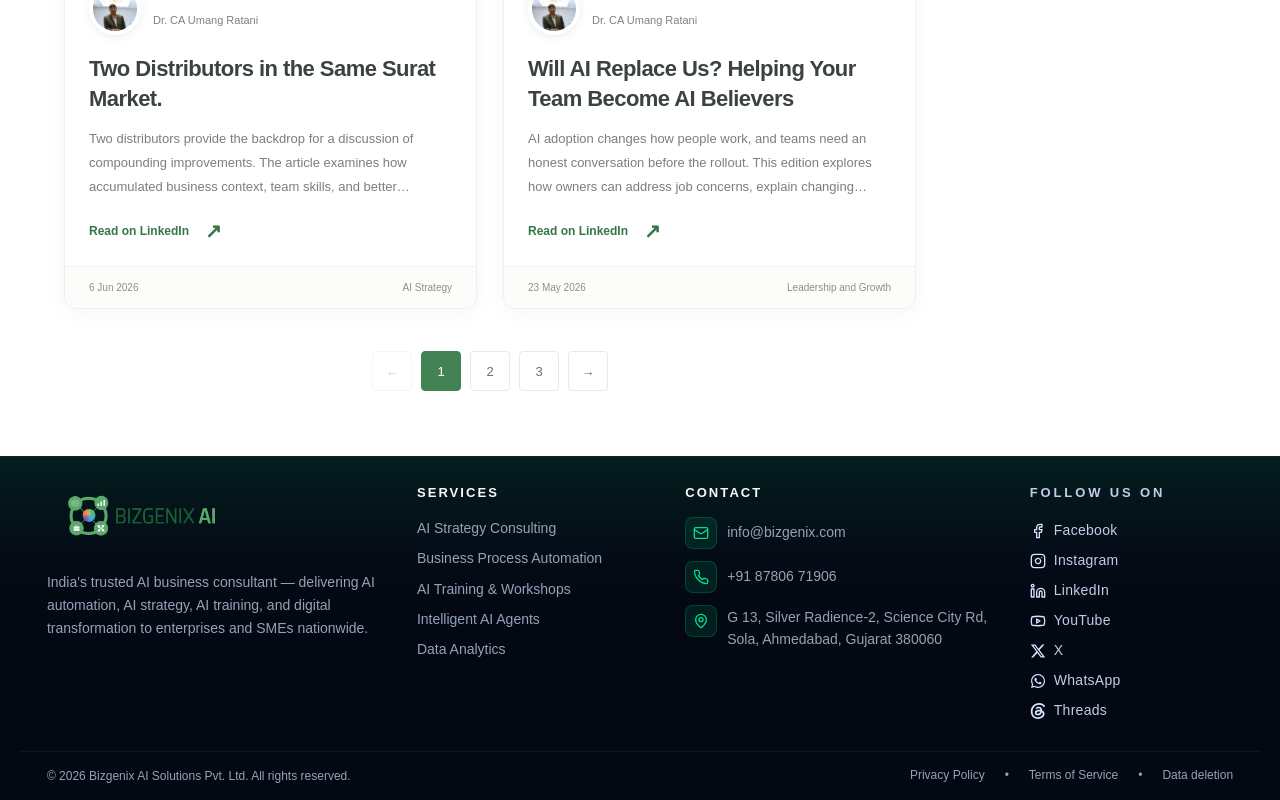
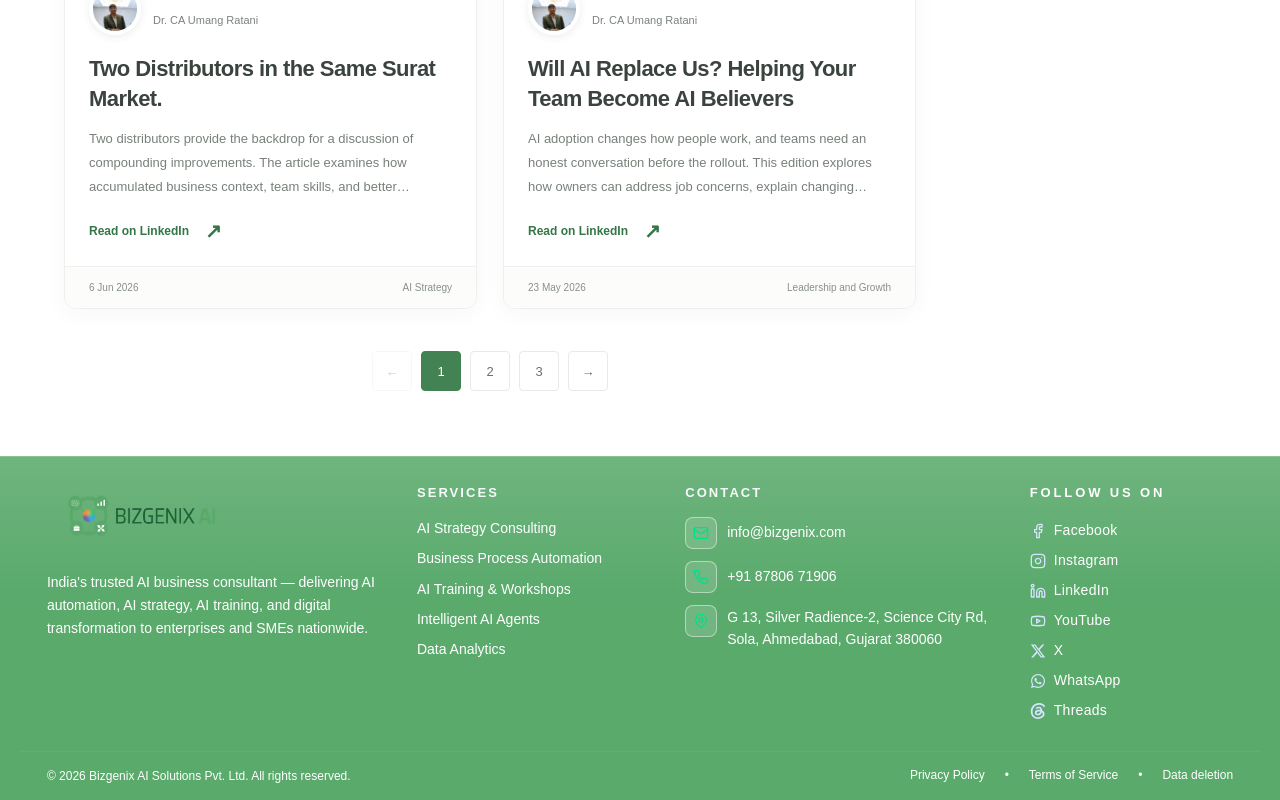
Before and after one commit to praneshvaibhav/bizgenixai, a Next.js app: page /blog in a window 1280 px wide. Shown: the part 2567-3367 px from the top of the page. Built offline with nearby package versions, Linux system fonts and the light colour scheme; a web font is replaced by a local one.

Commit message:
Update homepage hero and shared styling

```diff
--- a/app/SiteFooter.module.css
+++ b/app/SiteFooter.module.css
@@ -3,9 +3,9 @@
   position: relative;
   isolation: isolate;
   padding: 0 20px;
-  border-top: 1px solid rgba(0, 224, 137, .15);
-  background: #040812;
-  color: #94a3b8;
+  border-top: 1px solid rgba(255, 255, 255, .28);
+  background: #5aaa6c;
+  color: #fff;
   font-family: Arial, sans-serif;
   font-size: 14px;
   font-weight: 400;
@@ -17,7 +17,7 @@
   z-index: -1;
   inset: 0 0 auto;
   height: 140px;
-  background: linear-gradient(180deg, rgba(0, 224, 137, .10), rgba(0, 130, 155, .035) 65%, transparent);
+  background: linear-gradient(180deg, rgba(255, 255, 255, .12), transparent);
   pointer-events: none;
 }
 .footer > .inner { width: 100%; max-width: 1920px; margin: 0 auto; }
@@ -30,24 +30,24 @@
 .brand, .linkGroup, .contact, .follow { min-width: 0; }
 .brandLink { display: inline-flex; align-items: center; max-width: 100%; padding: 0; }
 .brandLink .brandLogo { display: block; width: 190px; height: auto; max-width: 100%; padding: 0; border: 0; border-radius: 0; background: transparent; }
-.footer .description { max-width: 390px; margin: 12px 0 0; color: #94a3b8; font-size: inherit; font-weight: 400; line-height: 1.65; letter-spacing: 0; }
+.footer .description { max-width: 390px; margin: 12px 0 0; color: #fff; font-size: inherit; font-weight: 400; line-height: 1.65; letter-spacing: 0; }
 .socials { display: flex; flex-direction: column; gap: 2px; padding: 0; margin: 0; list-style: none; }
-.social { display: flex; align-items: center; gap: 8px; min-height: 28px; color: #c5cbe9; font-size: 14px; font-weight: 400; line-height: 1.4; letter-spacing: .02em; text-decoration: none; }
+.social { display: flex; align-items: center; gap: 8px; min-height: 28px; color: #fff; font-size: 14px; font-weight: 400; line-height: 1.4; letter-spacing: .02em; text-decoration: none; }
 .social img { display: block; flex: 0 0 16px; width: 16px; height: 16px; padding: 0; border: 0; border-radius: 0; background: transparent; filter: brightness(0) saturate(100%) invert(87%) sepia(13%) saturate(560%) hue-rotate(190deg); }
-.footer .follow .heading { color: #c5cbe9; letter-spacing: .22em; }
+.footer .follow .heading { color: #fff; letter-spacing: .22em; }
 .footer .heading { margin: 0 0 14px; color: #f8fafc; font-size: 13px; font-weight: 600; line-height: 1.5; letter-spacing: .16em; text-transform: uppercase; }
 .linkGroup ul { display: flex; flex-direction: column; gap: 8px; margin: 0; padding: 0; list-style: none; }
-.linkGroup a { display: inline-block; color: #94a3b8; line-height: 1.45; text-decoration: none; }
+.linkGroup a { display: inline-block; color: #fff; line-height: 1.45; text-decoration: none; }
 .contactList { display: flex; flex-direction: column; gap: 12px; font-style: normal; }
-.contactList > a { display: flex; align-items: flex-start; gap: 10px; color: #94a3b8; text-decoration: none; }
+.contactList > a { display: flex; align-items: flex-start; gap: 10px; color: #fff; text-decoration: none; }
 .contactList > a > span:last-child { padding-top: 4px; overflow-wrap: anywhere; }
 .contactList > a:last-child > span:last-child { padding-top: 1px; }
-.contactIcon { display: flex; align-items: center; justify-content: center; flex: 0 0 32px; width: 32px; height: 32px; border: 1px solid #00e08933; border-radius: 8px; background: #00e0891a; }
+.contactIcon { display: flex; align-items: center; justify-content: center; flex: 0 0 32px; width: 32px; height: 32px; border: 1px solid rgba(255,255,255,.45); border-radius: 8px; background: rgba(255,255,255,.14); }
 .contactIcon img { display: block; width: 16px; height: 16px; padding: 0; border: 0; border-radius: 0; background: transparent; }
 .bottom { display: flex; flex-wrap: wrap; align-items: center; justify-content: space-between; gap: 10px 24px; padding: 14px clamp(12px, 2.1vw, 40px); border-top: 1px solid #ffffff0d; font-size: 12px; }
-.footer .copyright { margin: 0; color: #94a3b8; font-size: inherit; font-weight: 400; line-height: 1.7; letter-spacing: 0; }
+.footer .copyright { margin: 0; color: #fff; font-size: inherit; font-weight: 400; line-height: 1.7; letter-spacing: 0; }
 .legal { display: flex; flex-wrap: wrap; justify-content: center; gap: 20px; }
-.legal a { color: #94a3b8; text-decoration: none; }
+.legal a { color: #fff; text-decoration: none; }
 .footer a:hover { color: #fff; }
 .footer a:focus-visible { outline: 2px solid #00e089; outline-offset: 5px; border-radius: 3px; }
 @media(max-width:1100px) {
--- a/app/globals.css
+++ b/app/globals.css
@@ -90,11 +90,28 @@ main section[id]{scroll-margin-top:calc(var(--nav-height) + 16px)}
 .hero{
   position:relative;
   isolation:isolate;
+  grid-template-columns:1fr;
   background:
     radial-gradient(circle at 78% 42%,rgba(143,232,164,.42) 0,rgba(202,246,214,.25) 28%,transparent 54%),
     radial-gradient(circle at 8% 10%,rgba(181,239,195,.42) 0,transparent 34%),
     linear-gradient(112deg,#f5fff7 0%,#fbfffc 43%,#e5f9e9 100%);
   color:#081d12;
+}
+.heroVideo{
+  position:absolute;
+  z-index:-3;
+  inset:0;
+  width:100%;
+  height:100%;
+  object-fit:cover;
+  object-position:center;
+}
+.heroVideoOverlay{
+  position:absolute;
+  z-index:-2;
+  inset:0;
+  background:rgba(245,255,247,.78);
+  pointer-events:none;
 }
 .hero::before,.hero::after{
   content:'';
@@ -122,10 +139,12 @@ main section[id]{scroll-margin-top:calc(var(--nav-height) + 16px)}
 }
 .heroCopy{
   align-self:center;
+  justify-self:center;
   display:flex;
   flex-direction:column;
   align-items:center;
   text-align:center;
+  width:min(100%,920px);
 }
 .hero .lead,.hero .support{margin-left:auto;margin-right:auto}
 .hero .actions{justify-content:center}
@@ -151,17 +170,33 @@ main section[id]{scroll-margin-top:calc(var(--nav-height) + 16px)}
 .intelligence .outline:hover{background:#fff;color:#2f7d45}
 .intelligence .growthActions a:focus-visible{outline-color:#fff}
 
-/* Keep every trusted-stage logo inside an equal, responsive frame. */
+/* Move all trusted-stage cards in one continuous right-to-left sequence. */
 .institutionLogos{
-  display:grid;
-  grid-template-columns:repeat(5,minmax(0,1fr));
+  display:block;
+  overflow:hidden;
+  width:100%;
+  max-width:100%;
+  -webkit-mask-image:linear-gradient(90deg,transparent,#000 5%,#000 95%,transparent);
+  mask-image:linear-gradient(90deg,transparent,#000 5%,#000 95%,transparent);
+}
+.institutionTrack{
+  display:flex;
+  width:max-content;
+  animation:institutionMarquee 32s linear infinite;
+  will-change:transform;
+}
+.institutionSequence{
+  display:flex;
+  flex:none;
   gap:12px;
-  width:min(100%,760px);
+  padding-right:12px;
 }
 .institutionLogo{
-  width:100%!important;
+  flex:none;
+  width:132px!important;
   height:74px!important;
   padding:10px!important;
+  animation:none;
 }
 .institutionLogo.tedx{padding:0!important}
 .institutionLogo img{
@@ -170,11 +205,13 @@ main section[id]{scroll-margin-top:calc(var(--nav-height) + 16px)}
   object-fit:contain;
   transform:none!important;
 }
-@media(max-width:780px){
-  .institutionLogos{grid-template-columns:repeat(3,minmax(0,1fr));width:min(100%,480px)}
+@keyframes institutionMarquee{
+  from{transform:translateX(0)}
+  to{transform:translateX(-50%)}
 }
+@media(prefers-reduced-motion:reduce){.institutionTrack{animation-play-state:paused}}
 @media(max-width:520px){
-  .institutionLogos{grid-template-columns:repeat(2,minmax(0,1fr));gap:9px;width:100%;max-width:320px}
-  .institutionLogo{height:64px!important;padding:8px!important}
+  .institutionSequence{gap:9px;padding-right:9px}
+  .institutionLogo{height:64px!important;padding:8px!important;width:108px!important}
   .institutionLogo.tedx{height:64px!important;padding:0!important}
 }
--- a/app/page.tsx
+++ b/app/page.tsx
@@ -1,6 +1,5 @@
 'use client';
 import Navigation from './custom-solutions/Navigation';
-import DeferredScene from './DeferredScene';
 import HeroIntro from './HeroIntro';
 import SplashIntro from './SplashIntro';
 import GrowthDashboard from './GrowthDashboard';
@@ -29,8 +28,8 @@ const institutions=[
 const Arrow=()=> <span className="arrow">↗</span>;
 export default function Home(){return <SplashIntro><main><ScrollAnimations/>
 <Navigation activePath="/" heroBlend />
-<section className="hero section" id="top"><div className="heroCopy"><HeroIntro/></div><DeferredScene kind="particles"/></section>
-<section className="trust section" id="about"><div className="institutions"><div className="institutionCopy"><i>◈</i> Trusted stages and institutions</div><div className="institutionLogos" aria-label="Trusted stages and institutions">{institutions.map(([shortName,fullName,style,logo])=><span data-scroll-animation className={'institutionLogo '+style} key={shortName} title={fullName} aria-label={fullName}>{logo?<img src={logo} alt={fullName} loading="lazy" decoding="async"/>:shortName}</span>)}</div></div></section>
+<section className="hero section" id="top"><video className="heroVideo" autoPlay muted loop playsInline preload="metadata" aria-hidden="true"><source src="/hero-circuit-board.mp4" type="video/mp4" /></video><div className="heroVideoOverlay" aria-hidden="true"/><div className="heroCopy"><HeroIntro/></div></section>
+<section className="trust section" id="about"><div className="institutions"><div className="institutionCopy"><i>◈</i> Trusted stages and institutions</div><div className="institutionLogos" aria-label="Trusted stages and institutions"><div className="institutionTrack">{[0,1].map(sequence=><div className="institutionSequence" key={sequence} aria-hidden={sequence===1}>{institutions.map(([shortName,fullName,style,logo])=><span className={'institutionLogo '+style} key={shortName} title={fullName} aria-label={sequence===0?fullName:undefined}>{logo?<img src={logo} alt={sequence===0?fullName:''} loading="lazy" decoding="async"/>:shortName}</span>)}</div>)}</div></div></div></section>
 <ServicesSection/>
 <BusinessProblems/>
 <SolutionsSection/>
```
Also changed, not shown: 1 other file (tests, documents, lock files or other folders).
